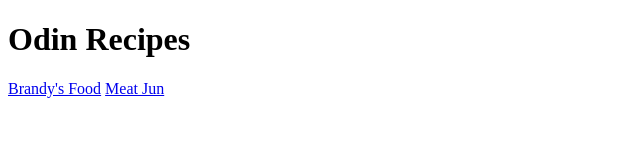
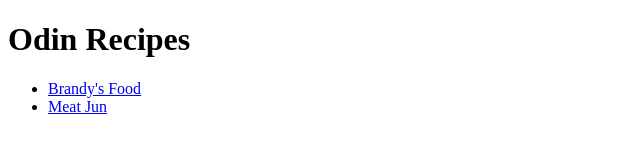
Before and after one commit to thegute/odin-recipes, a plain HTML site: page index.html in a window 1280 px wide. Shown: the whole page, without its empty margins (0-640 px from the left). Drawn offline with Linux system fonts and the light colour scheme.

Commit message:
Add files via upload

```diff
--- a/index.html
+++ b/index.html
@@ -8,8 +8,11 @@
 </head>
 <body>
     <h1>Odin Recipes</h1>
-    <a href="recipes/brandyfood.html">Brandy's Food</a>
-    <a href="recipes/meatjun.html">Meat Jun</a>
-
+    <ul>
+    <li><a href="recipes/brandyfood.html">Brandy's Food</a></li>
+    <li><a href="recipes/meatjun.html">Meat Jun</a></li>
+    </ul>
+</body>
+</body>
 </body>
 </html>
```
